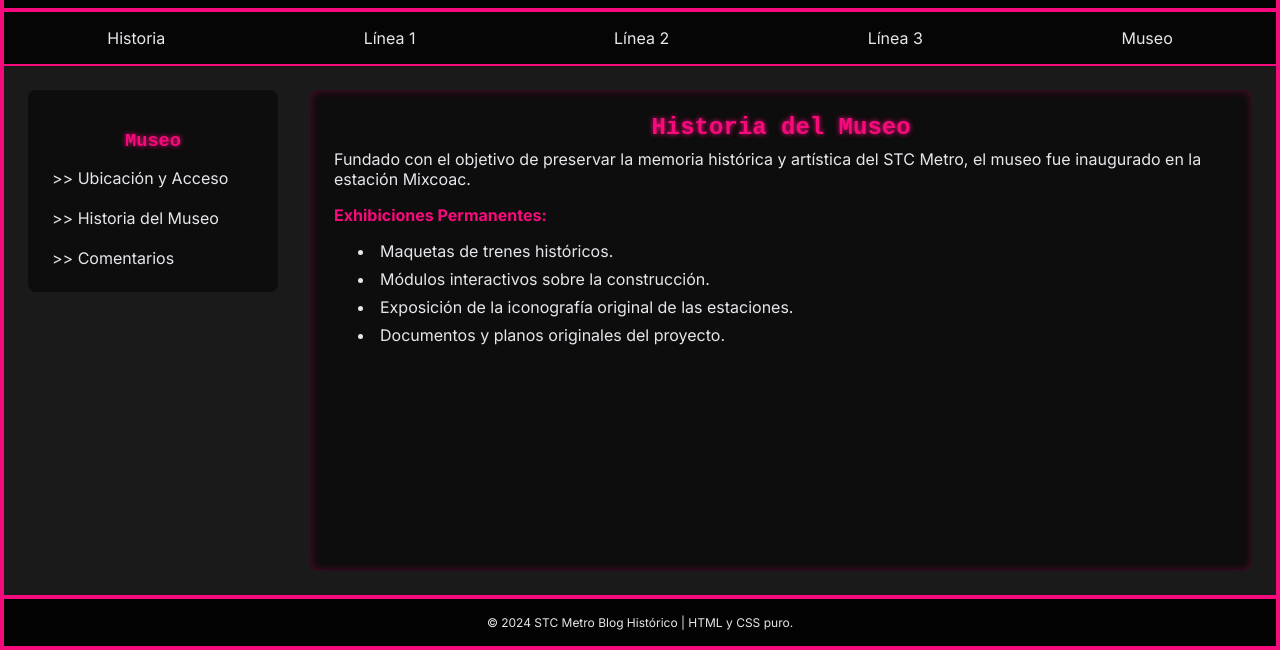
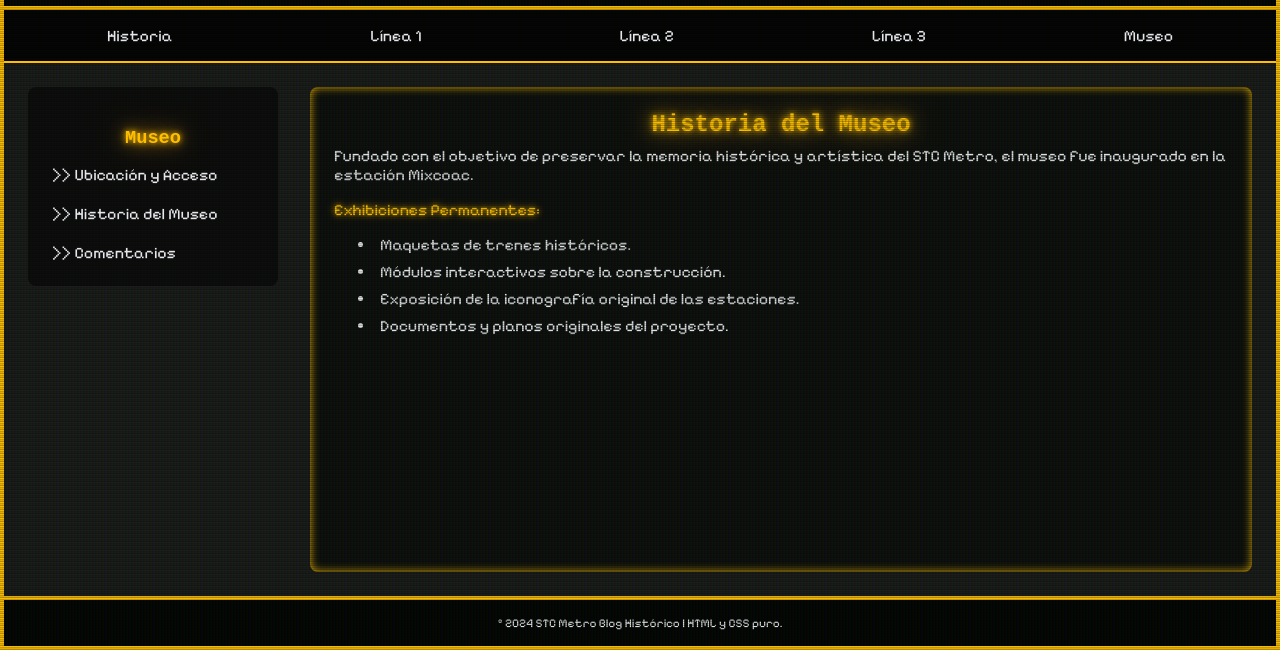
Before and after one commit to MaxKeenti/stc-metro, a plain HTML site: page src/museo/museo-historia.html in a window 1280 px wide. Shown: the part 150-800 px from the top of the page. Drawn offline with Linux system fonts and the light colour scheme; a web font is replaced by a local one.

Commit message:
Changed main colors to mock a crt display, added filters to make the page look like an old crt display

```diff
--- a/css/styles.css
+++ b/css/styles.css
@@ -1,11 +1,14 @@
 /* Variables y Reset Básico */
 :root {
-    --primary-color: #f70a7b;
-    /* Rosa/magenta del metro */
+    --primary-color: #ffbf00;
+    /* Color ámbar */
+    --crt-glow-color: rgba(255, 191, 0, 0.7);
+    /* Color de resplandor */
+    --crt-screen-bg: rgba(0, 0, 0, 0.8);
+    /* Fondo oscuro de la pantalla */
     --secondary-color: #000000;
     --text-color: #e5e7eb;
     --bg-color: #0d0d0d;
-    font-family: 'Inter', sans-serif;
     font-size: 16px;
 }
 
@@ -16,6 +19,10 @@
 }
 
 body {
+    font-family: "Pixelify Sans", sans-serif;
+    font-optical-sizing: auto;
+    font-style: normal;
+    font-weight: 400;
     background-color: var(--bg-color);
     color: var(--text-color);
     min-height: 100vh;
@@ -33,20 +40,125 @@ body {
     flex-direction: column;
 }
 
+/* Líneas de exploración (Scanlines) */
+body::after {
+    content: '';
+    position: absolute;
+    top: 0;
+    left: 0;
+    width: 100%;
+    height: 100%;
+    background: linear-gradient(to bottom,
+            transparent 50%,
+            var(--crt-screen-bg) 50%);
+    background-size: 100% 4px;
+    z-index: 2;
+    pointer-events: none;
+    opacity: 0.1;
+}
+
+/* Efecto de ruido */
+body::before {
+    content: '';
+    position: absolute;
+    top: 0;
+    left: 0;
+    width: 100%;
+    height: 100%;
+    background:
+        linear-gradient(rgba(18, 16, 16, 0) 50%, rgba(0, 0, 0, 0.25) 50%),
+        linear-gradient(90deg, rgba(255, 0, 0, 0.05), rgba(0, 255, 0, 0.05), rgba(0, 0, 255, 0.05));
+    background-size: 100% 2px, 3px 100%;
+    z-index: 1;
+    pointer-events: none;
+    opacity: 0.8;
+}
+
+/* Animación de parpadeo (opcional) */
+@keyframes flicker {
+
+    0%,
+    100% {
+        opacity: 1;
+    }
+
+    10% {
+        opacity: 0.99;
+    }
+
+    20% {
+        opacity: 1;
+    }
+
+    30% {
+        opacity: 0.98;
+    }
+
+    40% {
+        opacity: 1;
+    }
+
+    50% {
+        opacity: 0.97;
+    }
+
+    60% {
+        opacity: 1;
+    }
+
+    70% {
+        opacity: 0.96;
+    }
+
+    80% {
+        opacity: 1;
+    }
+
+    90% {
+        opacity: 0.95;
+    }
+}
+
+h1, h2, h3, h4, h5, h6 {
+    animation: flicker 0.2s infinite steps(1);
+    /* Parpadeo rápido */
+}
+
+/* Fin de los estilos Retro/CRT */
+
 h1,
 h2,
 h3 {
-    font-family: 'Sixtyfour Convergence', monospace;
+    font-family: "Sixtyfour Convergence", monospace;
+    font-optical-sizing: auto;
+    font-style: normal;
+    font-variation-settings:
+        "BLED" 0,
+        "SCAN" -22,
+        "XELA" 0,
+        "YELA" 0;
     color: var(--primary-color);
-    text-shadow: 0 0 5px var(--primary-color);
+    text-shadow: 0 0 5px var(--crt-glow-color), 0 0 10px var(--crt-glow-color), 0 0 20px var(--crt-glow-color), 0 0 40px var(--crt-glow-color);
     margin-bottom: 0.5rem;
     text-align: center;
 }
 
+h4 {
+    color: var(--primary-color);
+    margin-bottom: 0.5rem;
+    font-family: "Pixelify Sans", sans-serif;
+    font-optical-sizing: auto;
+    font-style: normal;
+    font-weight: 400;
+    text-shadow: 0 0 5px var(--crt-glow-color), 0 0 10px var(--crt-glow-color);
+}
+
 #second-title {
-    font-family: 'Inter', sans-serif;
-    text-shadow: none;
-    color: #aaa;
+    font-family: "Pixelify Sans", sans-serif;
+    font-optical-sizing: auto;
+    font-style: normal;
+    font-weight: 400;
+    text-shadow: 0 0 5px var(--crt-glow-color), 0 0 10px var(--crt-glow-color);
 }
 
 /* --- 1a) HEADER --- */
@@ -163,7 +275,7 @@ h3 {
 .content-page {
     padding: 1.5rem;
     border-radius: 0.5rem;
-    box-shadow: inset 0 0 10px rgba(247, 10, 123, 0.3);
+    box-shadow: inset 0 0 10px var(--primary-color);
     background-color: rgba(0, 0, 0, 0.5);
     margin-top: 0;
 }
@@ -253,19 +365,13 @@ button[type="submit"]:hover {
 /* 1. Ocultamos todos los elementos de contenido por defecto */
 #message-success {
     display: none;
-    padding: 1.5rem;
-    border-radius: 0.5rem;
-    box-shadow: inset 0 0 10px rgba(247, 10, 123, 0.3);
-    background-color: rgba(0, 0, 0, 0.5);
-    /* Estilo de fondo aplicado directamente a la página */
-    margin-top: 0;
 }
 
 /* 2. Muestra solo el contenido cuya ID coincide con el hash de la URL (:target) */
 #message-success:target {
     display: block;
     padding: 1rem;
-    background-color: rgba(247, 10, 123, 0.3);
+    background-color: rgba(0, 0, 0, 0.9);
     border: 1px solid var(--primary-color);
     border-radius: 0.3rem;
     text-align: center;
--- a/src/museo/museo-historia.html
+++ b/src/museo/museo-historia.html
@@ -37,7 +37,7 @@
       <div id="page-museo-historia" class="content-page">
                 <h2>Historia del Museo</h2>
                 <p style="margin-bottom: 1rem;">Fundado con el objetivo de preservar la memoria histórica y artística del STC Metro, el museo fue inaugurado en la estación Mixcoac.</p>
-                <h4 style="color: var(--primary-color); margin-bottom: 0.5rem;">Exhibiciones Permanentes:</h4>
+                <h4>Exhibiciones Permanentes:</h4>
                 <ul style="list-style-type: disc;">
                     <li>Maquetas de trenes históricos.</li>
                     <li>Módulos interactivos sobre la construcción.</li>
```
Also changed, not shown: index.html (+1 -1 lines), src/historia/historia-actualidad.html (+1 -1 lines), src/historia/historia-antes.html (+1 -1 lines), src/historia/historia-durante.html (+1 -1 lines), src/linea1/linea1-estaciones.html (+1 -1 lines), src/linea2/linea2-estaciones.html (+1 -1 lines), src/linea3/linea3-estaciones.html (+1 -1 lines), src/museo/museo-ubicacion.html (+1 -1 lines), 1 other file.
